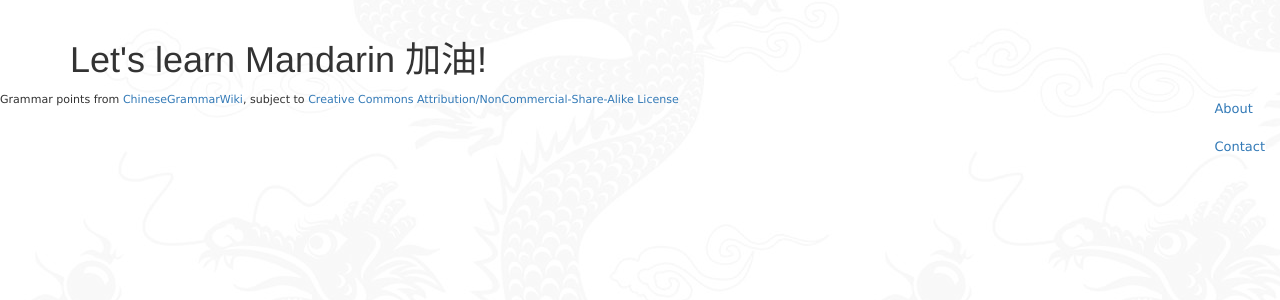
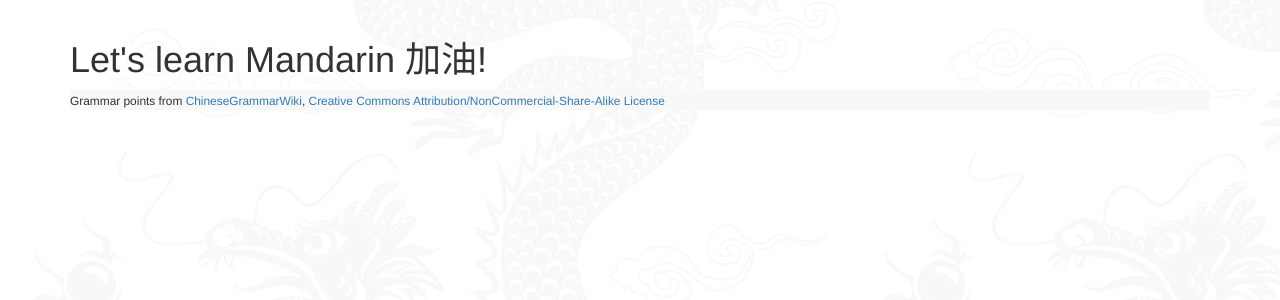
Before and after one commit to fizquierdo/hanyupoints, a Rails app: page / in a window 1280 px wide. Shown: the part 122-422 px from the top of the page. Run offline with Rails 7, Linux system fonts and the light colour scheme; style sheets or scripts are compiled from the project's sources; some libraries are stand-ins or nearby versions.

Commit message:
cleaned up footer

```diff
--- a/app/controllers/static_controller.rb
+++ b/app/controllers/static_controller.rb
@@ -26,7 +26,6 @@ class StaticController < ApplicationController
 	 	generate_jsonfile(all_nodes, all_edges)
 	end
 
-	# TODO metaprogramming?
 	def grammar_tree_A1
 	 	grammar_tree('A1')
 	end
--- a/app/views/layouts/_footer.html.erb
+++ b/app/views/layouts/_footer.html.erb
@@ -1,13 +1,11 @@
-<footer class="footer">
-<ul class="nav pull-right">
-	<li><%= link_to "About",   '#' %></li>
-	<li><%= link_to "Contact", '#' %></li>
-</ul>
-<ul class="nav pull-left">
-	<li>
-	<small>
-		Grammar points from <%= link_to "ChineseGrammarWiki", 'http://resources.allsetlearning.com/chinese/grammar/'%>, subject to <%= link_to " Creative Commons Attribution/NonCommercial-Share-Alike License",   'http://creativecommons.org/licenses/by-nc-sa/3.0/' %>
-	</small>
-	</li>
-</ul>
+<footer>
+<div id="footer">
+<div class="container">
+	<div class="navbar-default navbar-bottom">
+		<small>
+		Grammar points from <%= link_to "ChineseGrammarWiki", 'http://resources.allsetlearning.com/chinese/grammar/'%>,  <%= link_to " Creative Commons Attribution/NonCommercial-Share-Alike License",   'http://creativecommons.org/licenses/by-nc-sa/3.0/' %>
+		</small>
+	</div>
+</div>
+</div>
 </footer>
```
